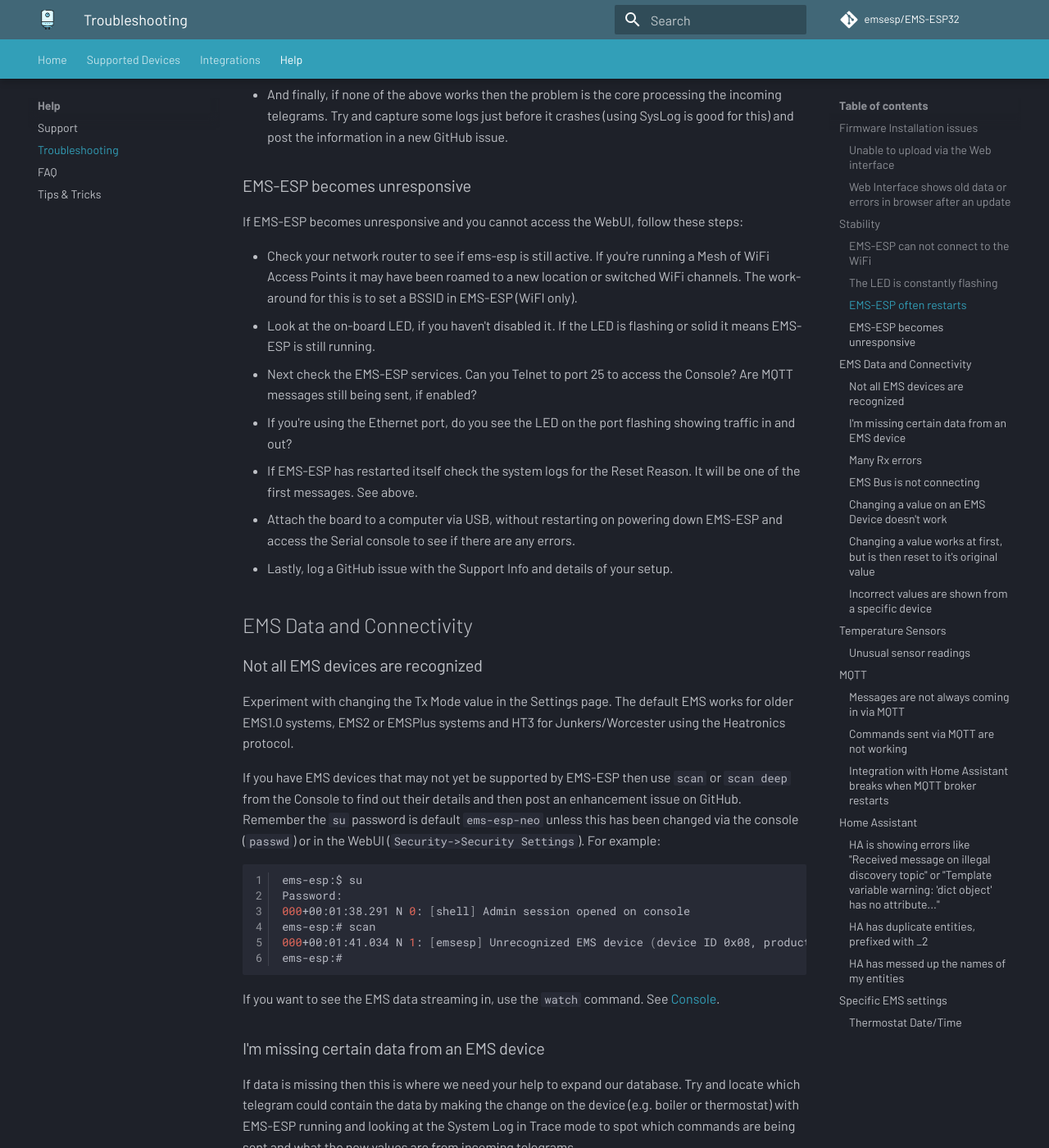
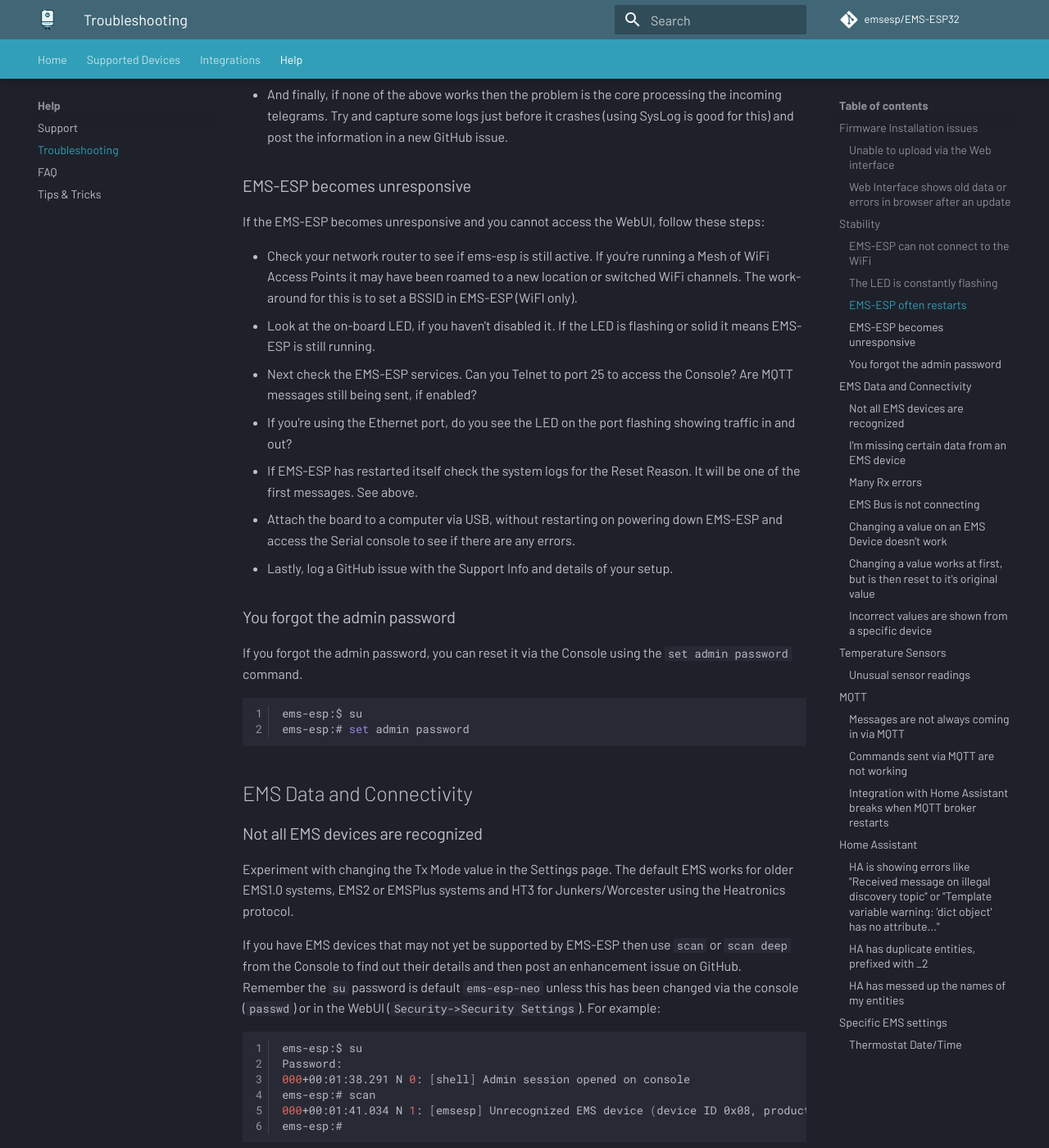
Before and after one commit to emsesp/docs, an MkDocs documentation site: the page built from docs/Troubleshooting.md, in a window 1280 px wide and 1400 px high, scrolled down 2231 px. Shown: the whole window at 82% size. Built offline with MkDocs 1.6.1 and Material for MkDocs 9.7.7, drawn with Linux system fonts in a browser that asks for light colours; comment, search, counter and statistics services are not loaded.

Commit message:
mention how to reset the admin password

````diff
--- a/docs/Troubleshooting.md
+++ b/docs/Troubleshooting.md
@@ -56,7 +56,7 @@
 
 ### EMS-ESP becomes unresponsive
 
-If EMS-ESP becomes unresponsive and you cannot access the WebUI, follow these steps:
+If the EMS-ESP becomes unresponsive and you cannot access the WebUI, follow these steps:
 
 - Check your network router to see if ems-esp is still active. If you're running a Mesh of WiFi Access Points it may have been roamed to a new location or switched WiFi channels. The work-around for this is to set a BSSID in EMS-ESP (WiFI only).
 - Look at the on-board LED, if you haven't disabled it. If the LED is flashing or solid it means EMS-ESP is still running.
@@ -65,6 +65,15 @@
 - If EMS-ESP has restarted itself check the system logs for the Reset Reason. It will be one of the first messages. See above.
 - Attach the board to a computer via USB, without restarting on powering down EMS-ESP and access the Serial console to see if there are any errors.
 - Lastly, log a GitHub issue with the Support Info and details of your setup.
+
+### You forgot the admin password
+
+If you forgot the admin password, you can reset it via the Console using the `set admin password` command.
+
+```sh
+ems-esp:$ su
+ems-esp:# set admin password
+```
 
 ## EMS Data and Connectivity
 
````
Also changed, not shown: docs/Configuring.md (+1 -1 lines), docs/FAQ.md (+2 -2 lines).
